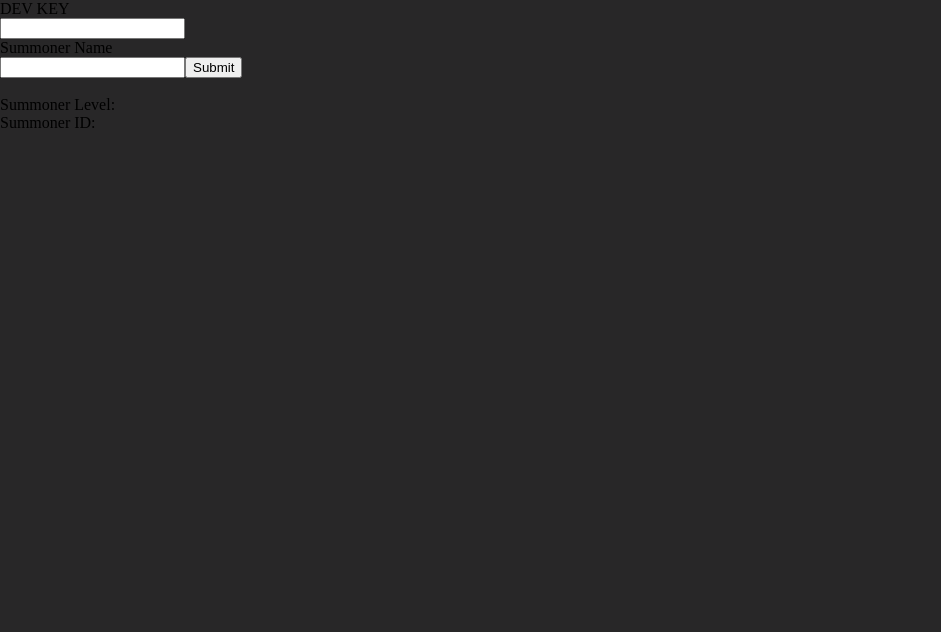
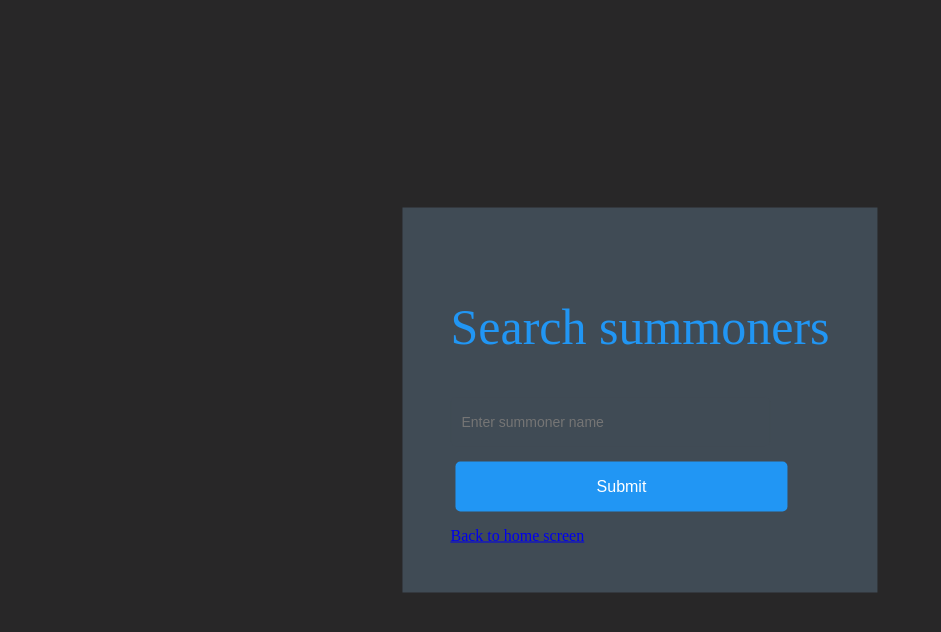
Before and after one commit to IgorSinchuk/task-mean, an Angular app in the folder mean-pj/: page /riot in a window 1280 px wide. Shown: the top 632 px of the page, without its empty margins (0-941 px from the left). Built offline with nearby package versions, Linux system fonts and the light colour scheme.

Commit message:
riot component fixed

```diff
--- a/mean-pj/src/app/home/home.component.css
+++ b/mean-pj/src/app/home/home.component.css
@@ -7,3 +7,15 @@
     background-size: auto;
     display: table;
 }
+
+button {
+    width: 332px;
+    height: 50px;
+    font-size: 16px;
+    background: #2196F4;
+    font-weight: lighter;
+    color: #fff;
+    border: 0px;
+    border-radius: 5px;
+    cursor: pointer;
+  }
--- a/mean-pj/src/app/login/login.component.css
+++ b/mean-pj/src/app/login/login.component.css
@@ -52,6 +52,7 @@ button {
   color: #fff;
   border: 0px;
   border-radius: 5px;
+  cursor: pointer;
 }
 
 p{
--- a/mean-pj/src/app/register/register.component.css
+++ b/mean-pj/src/app/register/register.component.css
@@ -52,6 +52,7 @@ button {
   color: #fff;
   border: 0px;
   border-radius: 5px;
+  cursor: pointer;
 }
 
 p{
--- a/mean-pj/src/app/riot/riot.component.css
+++ b/mean-pj/src/app/riot/riot.component.css
@@ -0,0 +1,61 @@
+main{
+    margin: 0;
+    padding: 0;
+    width: 100%;
+    height: 100vh;
+    background-color: #282728;
+    background-size: cover;
+    display: table;
+}
+
+.search{
+    border-radius: 0px;
+    background-color: #404B55;
+    padding: 3em;
+    position: absolute;
+    top: 50%;
+    left: 50%;
+    transform: translateX(-50%) translateY(-50%);
+}
+
+h2 {
+    text-align: center;
+    /* font-family: Source Sans Pro; */
+    font-weight: lighter;
+    color: #2196F4;
+    font-size: 50px;
+  }
+
+  input {
+    display: block;
+    width: 320px;
+    height: 50px;
+    background-color: #404B55;
+    outline: none;
+    border: 1px solid #404B55;
+    /* font-family: Source Sans Pro; */
+    font-weight: lighter;
+    font-size: 14px;
+    margin-bottom: 10px;
+    padding-left:  10px;
+    border-radius: 5px;
+    color: #A3A6AA;
+  }
+
+  button {
+    width: 332px;
+    height: 50px;
+    font-size: 16px;
+    background: #2196F4;
+    font-weight: lighter;
+    color: #fff;
+    border: 0px;
+    border-radius: 5px;
+    cursor: pointer;
+  }
+
+  p{
+    /* font-family: Source Sans Pro; */
+    color: #A3A6AA;
+
+  }
--- a/mean-pj/src/app/riot/riot.component.html
+++ b/mean-pj/src/app/riot/riot.component.html
@@ -1,11 +1,22 @@
-DEV KEY
-<br />
-<input id="theKey" />
-<br />Summoner Name
-<br />
-<input id="userName" />
-<input type="submit" onclick="summonerLookUp();" />
-<br />
-<br />Summoner Level: <span id="sLevel"></span>
+<!-- <body>
+  <div class="signin">
+    <form>
+      <h2>Sign in</h2>
+      <input type="text" placeholder="Enter email" [(ngModel)]="loginUserData.email" name="email"  required>
+      <input type="password" placeholder="Enter password" [(ngModel)]="loginUserData.password" name="password"  required>
+      <button class="button" type="button" (click)="loginUser()">login</button>
+      <p class="message">Not registered <a routerLink="/register" routerLinkActive="active">Create an account</a></p>
+    </form>
+  </div>
+  </body> -->
 
-<br />Summoner ID: <span id="sID"></span>
+<div class="main">
+  <div class="search">
+    <h2>Search summoners</h2>
+    <input type="search" type="search" placeholder="Enter summoner name">
+    <button type="text" type="button" (click)="findSummoner()">Submit</button>
+    <div class="homeLink">
+      <a routerLink="/home">Back to home screen</a>
+    </div>
+  </div>
+  </div>
--- a/mean-pj/src/app/riot/riot.component.ts
+++ b/mean-pj/src/app/riot/riot.component.ts
@@ -5,13 +5,7 @@ import { Component, OnInit } from '@angular/core';
   templateUrl: './riot.component.html',
   styleUrls: ['./riot.component.css']
 })
-
-
 export class RiotComponent implements OnInit {
-
-public apiKey: "";
-public URL: "";
-
 
   constructor() { }
 
--- a/mean-pj/src/styles.css
+++ b/mean-pj/src/styles.css
@@ -9,10 +9,11 @@ body {
 }
 
 button{
+    margin: 5px;
     margin-right: 15px;
     margin-bottom: 15px;
-    width: 332px;
-    height: 50px;
+    width: 200px;
+    height: 30px;
     font-size: 16px;
     background: #2196F4;
     font-weight: lighter;
```
Also changed, not shown: 1 other file (tests, documents, lock files or other folders).
